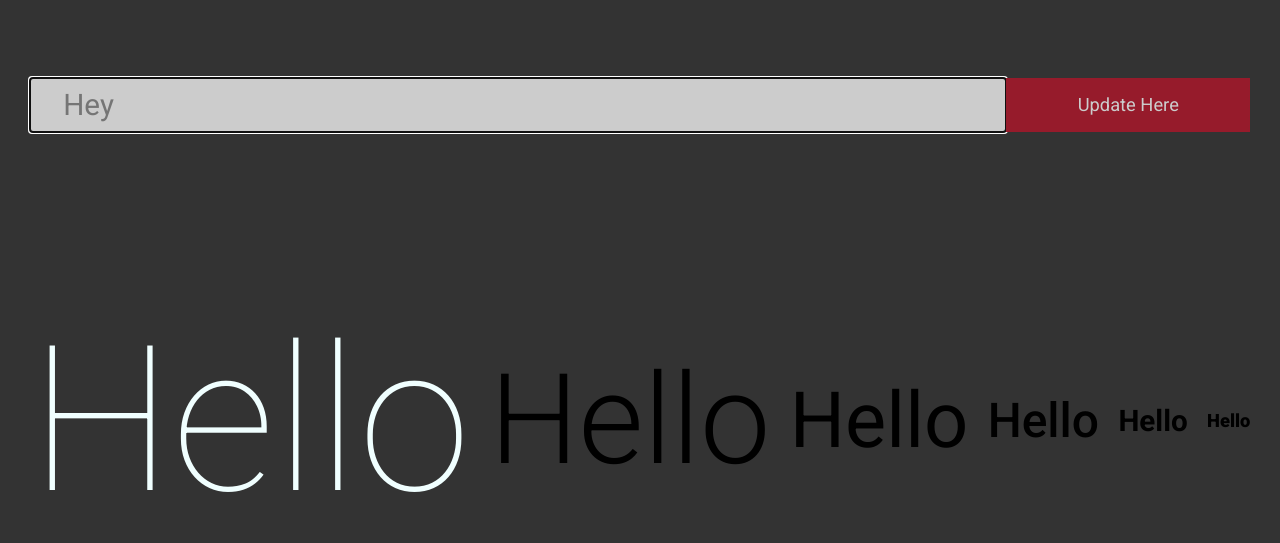
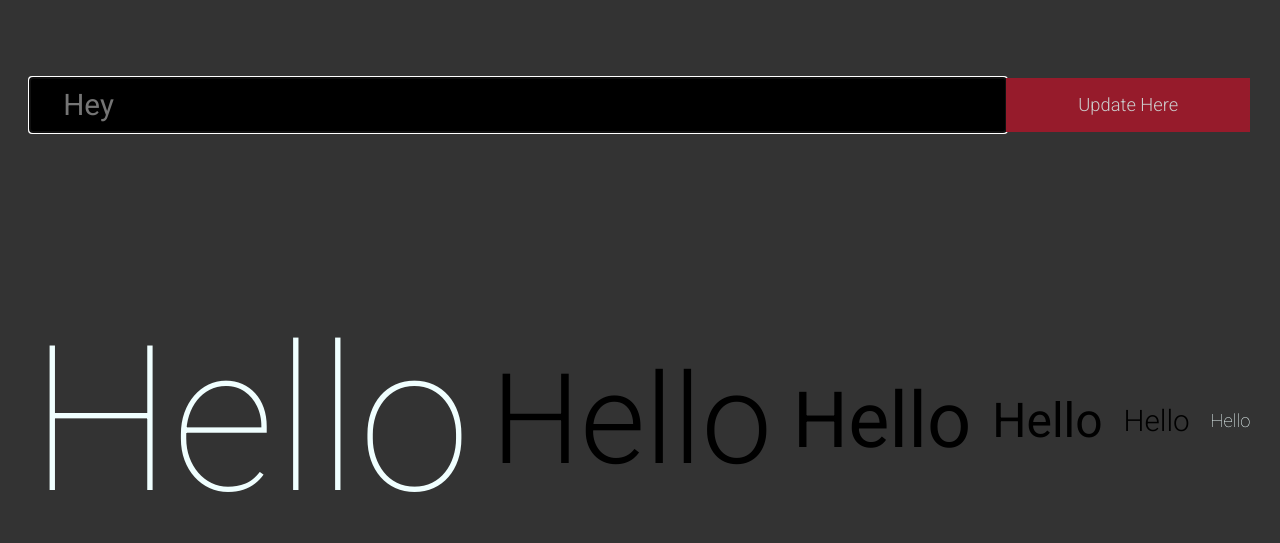
Before and after one commit to giordancodes/borderline, a website: page index.html in a window 1280 px wide. Drawn offline with nearby package versions, Linux system fonts and the light colour scheme.

Commit message:
not much

```diff
--- a/index.html
+++ b/index.html
@@ -3,7 +3,7 @@
 <head>
 	<meta charset="UTF-8">
 	<title>Document</title>
-	<link href='https://fonts.googleapis.com/css?family=Roboto:400,100,300,500,700,900' rel='stylesheet' type='text/css'>
+	<link href='https://fonts.googleapis.com/css?family=Roboto:400,100,300' rel='stylesheet' type='text/css'>
 	<link rel="stylesheet" href="/style.css">
 </head>
 <body>
@@ -17,12 +17,12 @@
 		</form>
 
 		<div class="headings flex">
-			<h1>Hello</h1>
-			<h2>Hello</h2>
-			<h3>Hello</h3>
-			<h4>Hello</h4>
-			<h5>Hello</h5>
-			<h6>Hello</h6>
+			<h1 class="oneHead">Hello</h1>
+			<h2 class="oneHead">Hello</h2>
+			<h3 class="oneHead">Hello</h3>
+			<h4 class="oneHead">Hello</h4>
+			<h5 class="oneHead">Hello</h5>
+			<h6 class="oneHead">Hello</h6>
 		</div>
 
 	</section>
--- a/js/app.esnext.js
+++ b/js/app.esnext.js
@@ -4,12 +4,13 @@ $( ()=>	{
 
 	app.inputOne = ()=>{
 		app.one = $( '#one' ).val();
-//		check if text input is empty, set 'Hello' as default, reset input after submit
-			app.one.replace(/\s+/g, '') === '' ? app.one = 'Hello' : console.log(app.one);
+
+//		check if text input is empty, set 'Hello' as default, set input as app.one, reset input after submit
+			app.one.replace(/\s+/g, '') === '' ? app.one = 'Hello' : $( '.oneHead' ).text(app.one);;
 
 		$( '#one' ).val(' ');
 
-		$( '.headings h1' ).text(app.one);
+
 	}
 
 //	prevent submit from reloading page
--- a/js/app.js
+++ b/js/app.js
@@ -6,12 +6,11 @@ $(function () {
 
 	app.inputOne = function () {
 		app.one = $('#one').val();
-		//		check if text input is empty, set 'Hello' as default, reset input after submit
-		app.one.replace(/\s+/g, '') === '' ? app.one = 'Hello' : console.log(app.one);
+
+		//		check if text input is empty, set 'Hello' as default, set input as app.one, reset input after submit
+		app.one.replace(/\s+/g, '') === '' ? app.one = 'Hello' : $('.oneHead').text(app.one);;
 
 		$('#one').val(' ');
-
-		$('.headings h1').text(app.one);
 	};
 
 	//	prevent submit from reloading page
--- a/sass/style.scss
+++ b/sass/style.scss
@@ -36,6 +36,10 @@ section.input{
 		border: none;
 		background-color: invert($grey);
 		color: $grey;
+		&:focus{
+			background: black;
+			color: invert($grey);
+		}
 	}
 	button{
 		width: 20%;
@@ -46,6 +50,7 @@ section.input{
 		color: invert($grey);
 		background-color: darken($red, 15%);
 		border: none;
+		font-weight: 300;
 	}
 
 	h1{
@@ -62,15 +67,16 @@ section.input{
 		font-size: ms(5);
 	}
 	h4{
-		font-weight: 500;
+		font-weight: 400;
 		font-size: ms(4);
 	}
 	h5{
-		font-weight: 700;
+		font-weight: 300;
 		font-size: ms(3);
 	}
 	h6{
-		font-weight: 900;
+		font-weight: 100;
 		font-size: ms(2);
+		color: $white;
 	}
 }
```
Also changed, not shown: style.css, 1 other file.
